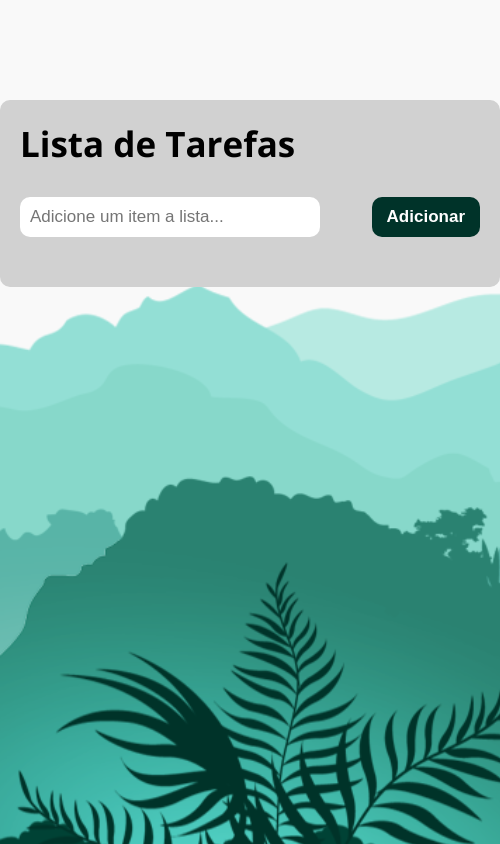
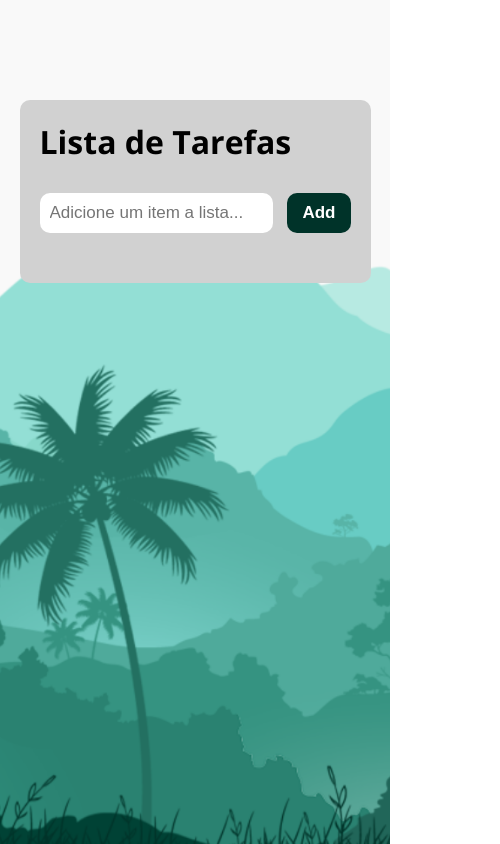
Before and after one commit to vitorgsantoss/To-Do-List, a plain HTML site: page index.html in a window 390 px wide. Shown: the whole page, 500 px wide, since content can reach past the window. Drawn offline with nearby package versions, Linux system fonts and the light colour scheme.

Commit message:
Adicionando media querys

```diff
--- a/index.html
+++ b/index.html
@@ -16,7 +16,7 @@
     <div class="container">
         <h1>Lista de Tarefas</h1>
         <input class="input-task" type="text" placeholder="Adicione um item a lista...">
-        <button class="btn-task">Adicionar</button>
+        <button class="btn-task"></button>
 
         <ul class="list-tasks">
 
--- a/scripts.js
+++ b/scripts.js
@@ -54,5 +54,17 @@ function reloadTasks(){
     showTasks()
 }
 
+function changeButtonContent(){
+    const buttonAdd = document.querySelector('button.btn-task')
+    if (window.innerWidth < 700){
+        buttonAdd.innerText = 'Add'
+    }else{
+        buttonAdd.innerText = 'Adicionar'
+    }
+}
+
 reloadTasks()
+
+window.addEventListener('resize', changeButtonContent)
+window.addEventListener('load', changeButtonContent)
 button.addEventListener('click', addTask)
--- a/style.css
+++ b/style.css
@@ -8,6 +8,10 @@
 
 body{
     background: url(img/background.png);
+    background-attachment: fixed;
+    background-size: cover;
+    background-position: center;
+    background-repeat: no-repeat;
     font-family: "Open Sans", serif;
 }
 
@@ -15,8 +19,11 @@ body{
     background: #d1d1d1;
     width: 500px;
     padding: 20px;
-    margin: 100px auto 0;
+    margin: 100px auto;
     border-radius: 10px;
+    overflow-wrap: break-word; /* Quebra palavras longas */
+    word-break: break-all;
+
 }
 
 h1{
@@ -64,8 +71,11 @@ h1{
     box-shadow: 1px 4px 10px rgba(0,0,0,0.2);
     width: 100%;
     margin-bottom: 20px;
-    height: 50px;
-    padding: 0 15px;
+    min-height: 50px;
+    line-height: 2rem;
+    hyphens: auto;
+    padding: 5px 10px;
+    white-space: normal;
 }
 
 img{
@@ -83,3 +93,25 @@ img{
     background: #8fac55;
     text-decoration: line-through;
 }
+
+@media (max-width: 700px){
+    .container{
+        width: 90%;
+    }
+    h1{
+        font-size: 32px;
+    }
+    .input-task{
+        width: 75%;
+    }
+    .btn-task{
+        width: auto;
+    }
+    .task img{
+        opacity: 1;
+        margin: 5px;
+        width: 17px;
+        height: 17px;
+
+    }
+}
```
